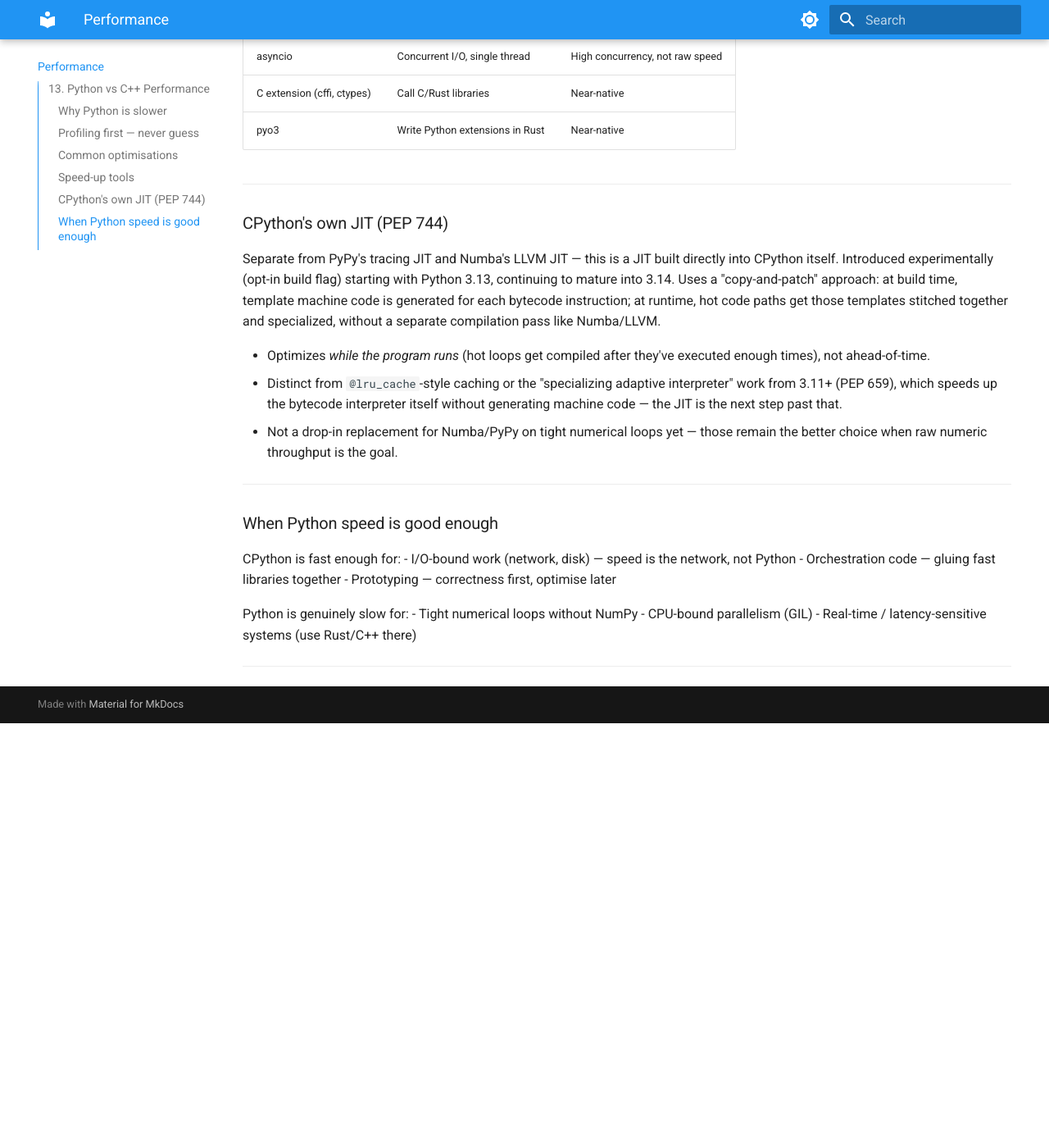
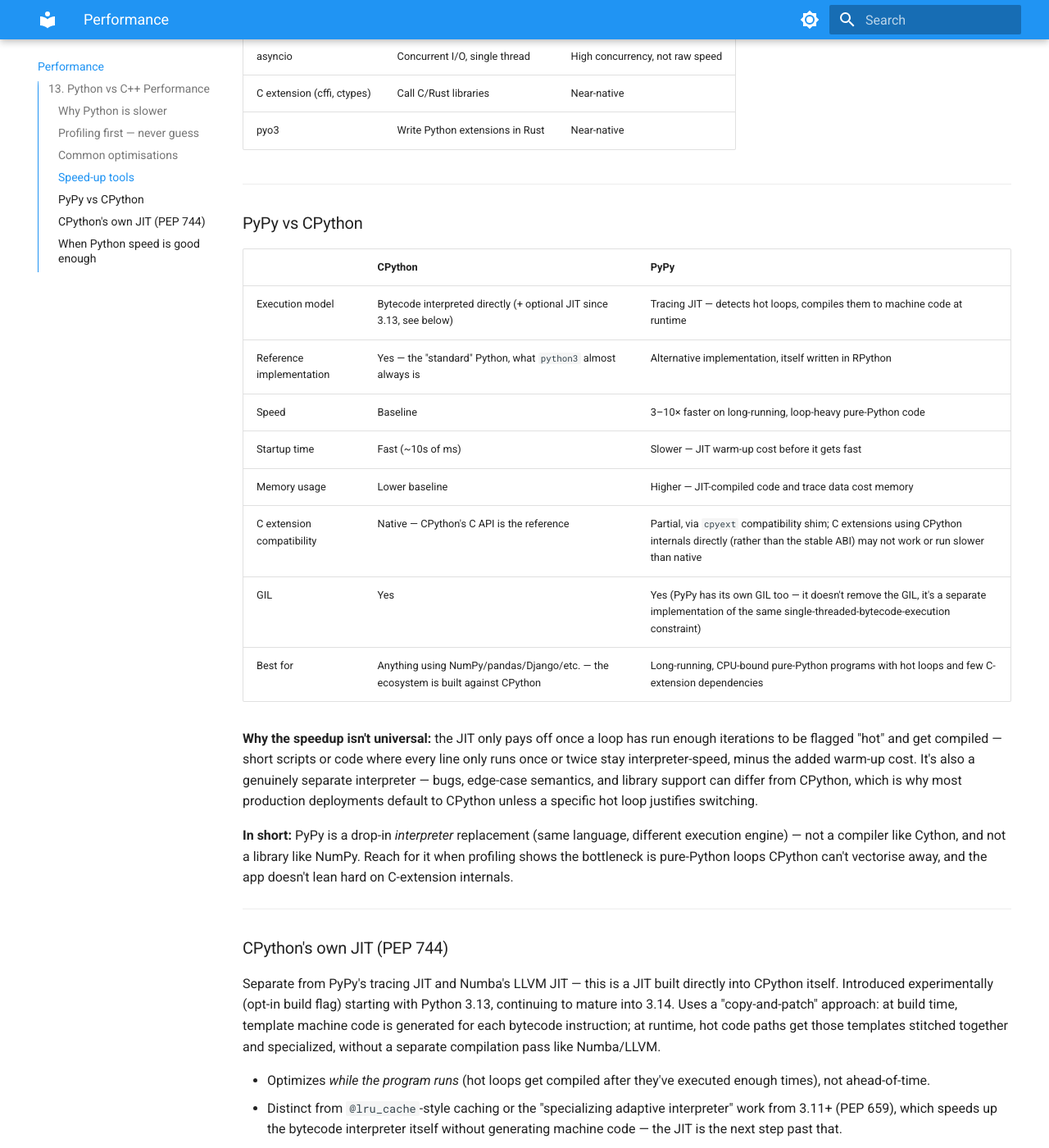
Before and after one commit to spiritEcosse/senior-kb, an MkDocs documentation site: the page built from docs/performance.md, in a window 1280 px wide and 1400 px high, scrolled down 2617 px. Shown: the whole window at 82% size. Built offline with MkDocs 1.6.1 and Material for MkDocs 9.7.7, drawn with Linux system fonts in a browser that asks for light colours; before the commit the page ends 3499 px from its top, so only the background shows below that.

Commit message:
performance: add PyPy vs CPython comparison
Previously PyPy only got one row in the speed-up tools table. Added
a dedicated comparison covering execution model, C extension
compatibility, GIL, and when the JIT speedup actually pays off.

```diff
--- a/docs/performance.md
+++ b/docs/performance.md
@@ -119,6 +119,25 @@ result = "".join(parts)
 
 ---
 
+### PyPy vs CPython
+
+| | CPython | PyPy |
+|---|---|---|
+| Execution model | Bytecode interpreted directly (+ optional JIT since 3.13, see below) | Tracing JIT — detects hot loops, compiles them to machine code at runtime |
+| Reference implementation | Yes — the "standard" Python, what `python3` almost always is | Alternative implementation, itself written in RPython |
+| Speed | Baseline | 3–10× faster on long-running, loop-heavy pure-Python code |
+| Startup time | Fast (~10s of ms) | Slower — JIT warm-up cost before it gets fast |
+| Memory usage | Lower baseline | Higher — JIT-compiled code and trace data cost memory |
+| C extension compatibility | Native — CPython's C API is the reference | Partial, via `cpyext` compatibility shim; C extensions using CPython internals directly (rather than the stable ABI) may not work or run slower than native |
+| GIL | Yes | Yes (PyPy has its own GIL too — it doesn't remove the GIL, it's a separate implementation of the same single-threaded-bytecode-execution constraint) |
+| Best for | Anything using NumPy/pandas/Django/etc. — the ecosystem is built against CPython | Long-running, CPU-bound pure-Python programs with hot loops and few C-extension dependencies |
+
+**Why the speedup isn't universal:** the JIT only pays off once a loop has run enough iterations to be flagged "hot" and get compiled — short scripts or code where every line only runs once or twice stay interpreter-speed, minus the added warm-up cost. It's also a genuinely separate interpreter — bugs, edge-case semantics, and library support can differ from CPython, which is why most production deployments default to CPython unless a specific hot loop justifies switching.
+
+**In short:** PyPy is a drop-in *interpreter* replacement (same language, different execution engine) — not a compiler like Cython, and not a library like NumPy. Reach for it when profiling shows the bottleneck is pure-Python loops CPython can't vectorise away, and the app doesn't lean hard on C-extension internals.
+
+---
+
 ### CPython's own JIT (PEP 744)
 
 Separate from PyPy's tracing JIT and Numba's LLVM JIT — this is a JIT built directly into CPython itself. Introduced experimentally (opt-in build flag) starting with Python 3.13, continuing to mature into 3.14. Uses a "copy-and-patch" approach: at build time, template machine code is generated for each bytecode instruction; at runtime, hot code paths get those templates stitched together and specialized, without a separate compilation pass like Numba/LLVM.
```
